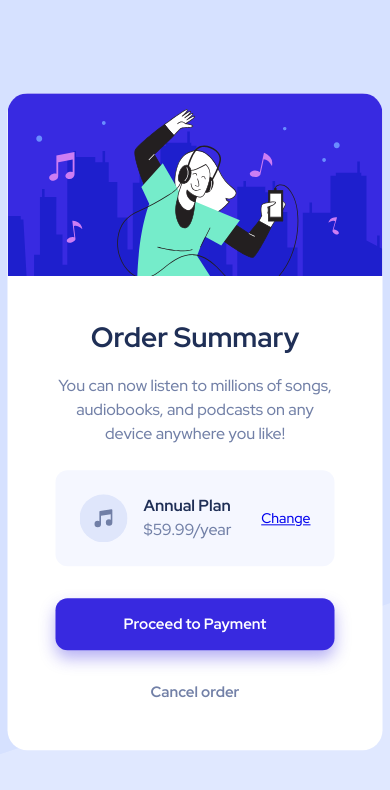
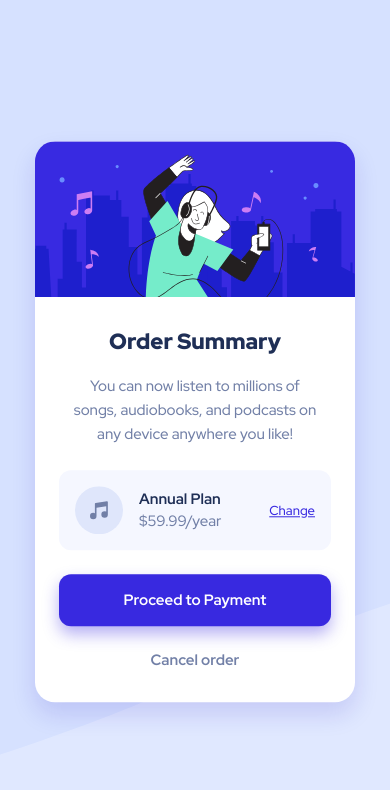
Before and after one commit to Scott1UP/order-summary, a plain HTML site: page index.html in a window 390 px wide. Drawn offline with Linux system fonts and the light colour scheme.

Commit message:
Fixed card drop shadow bug.

```diff
--- a/styles.css
+++ b/styles.css
@@ -19,11 +19,11 @@ body {
     min-height: 100vh;
     line-height: 1.5;
     font-family: 'Red Hat Display';
-
 }
 
 h1 {
     margin: 0;
+    font-weight: 900;
     font-size: 28px;
     color: hsl(223, 47%, 23%);
 }
@@ -41,28 +41,29 @@ strong {
 
 .card {
     max-width: 456px;
-    min-width: 375px;
+    min-width: 320px;
     display: flex;
     flex-direction: column;
     border-radius: 20px;
-    overflow: hidden;
     background-color: white;
 
     position: absolute;
     top:  50%;
     left: 50%;
     transform: translate(-50%,-50%);
+    box-shadow: 0px 12px 24px hsla(245, 84%, 40%, 0.138);
 }
 
 .hero {
     width: 100%;
     margin-bottom: 2.5rem;
+    border-radius: 20px 20px 0px 0px;
 }
 
 .content {
     display: flex;
     flex-direction: column;
-    padding: 0 3rem 2rem 3rem;
+    padding: 0 3rem 1.75rem 3rem;
     gap: 1.5rem;
 }
 
@@ -107,11 +108,13 @@ strong {
 .textLink {
     font-size: 14px;
     font-weight: 500;
+    color: hsl(245, 75%, 52%);
 }
 
 .textLink:hover {
     color: hsla(245, 75%, 52%, 0.677);;
 }
+
 .buttons {
     display: flex;
     flex-direction: column;
@@ -150,3 +153,56 @@ button {
 .tertiary:hover {
     color: hsl(223, 47%, 23%);
 }
+
+@media screen and (max-width: 430px) {
+    html {
+        background: url(images/pattern-background-mobile.svg) no-repeat center center fixed;
+        background-color: hsl(225, 100%, 94%);
+        -webkit-background-size: cover;
+        -moz-background-size: cover;
+        -o-background-size: cover;
+        background-size: cover;
+    }
+
+    body {
+        margin-inline-start: 1rem;
+        margin-inline-end: 1rem;
+    }
+
+    .hero {
+        margin-bottom: 1.75rem;
+    }
+
+    h1 {
+        font-size: 22px;
+    }
+
+    p {
+        font-size: 15px;
+    }
+
+    .blurb {
+        padding: 0 12px;
+        line-height: 1.6;
+    }
+
+    .content {
+        padding: 0 1.5rem 1rem 1.5rem;
+        gap: 1.5rem;
+    }
+
+    .plan-banner {
+        padding: 1rem;
+        margin-bottom: 0;
+    }
+
+    .textLink {
+        font-size: 13px;
+    }
+
+    .buttons {
+        gap: .5rem;
+    }
+
+
+}
```
